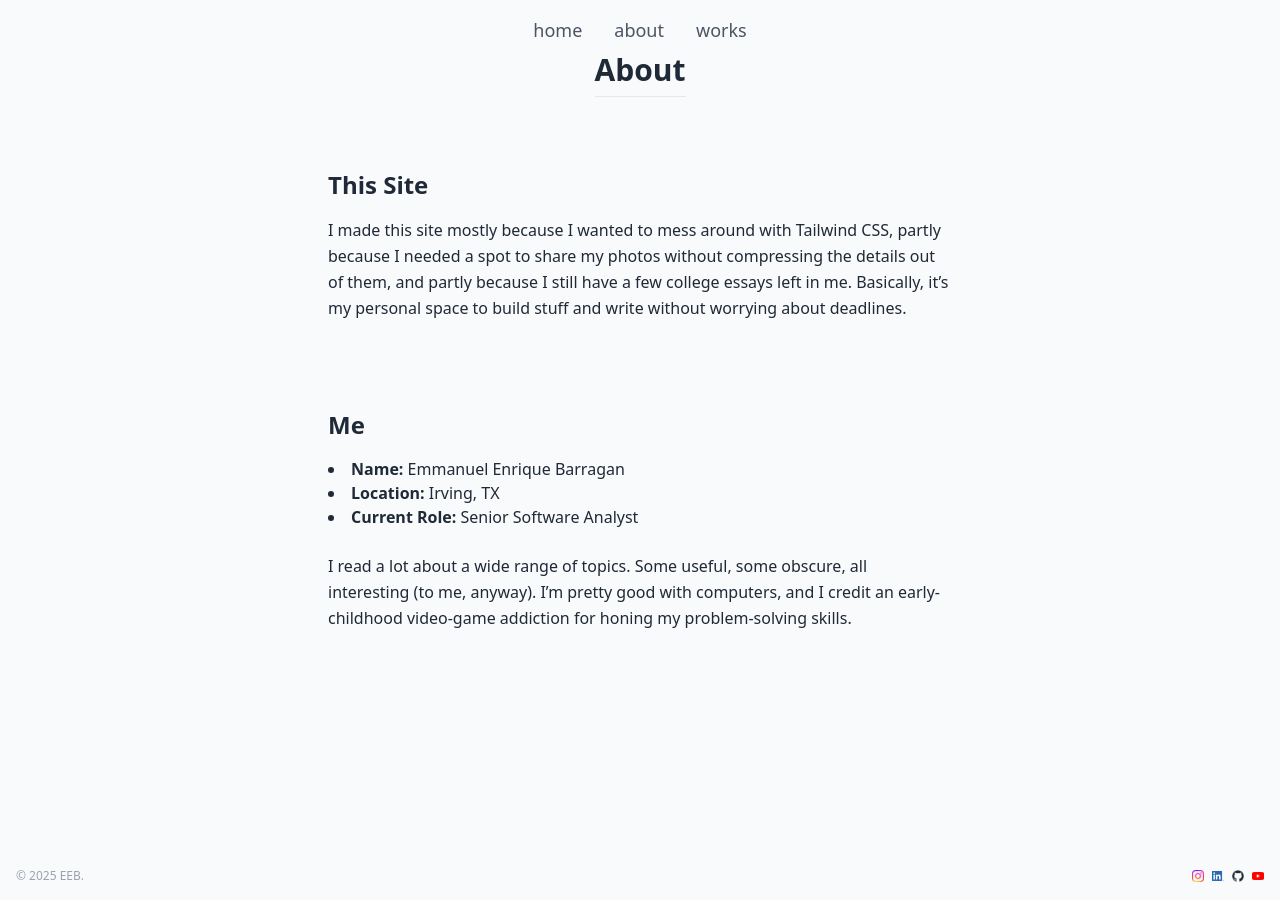
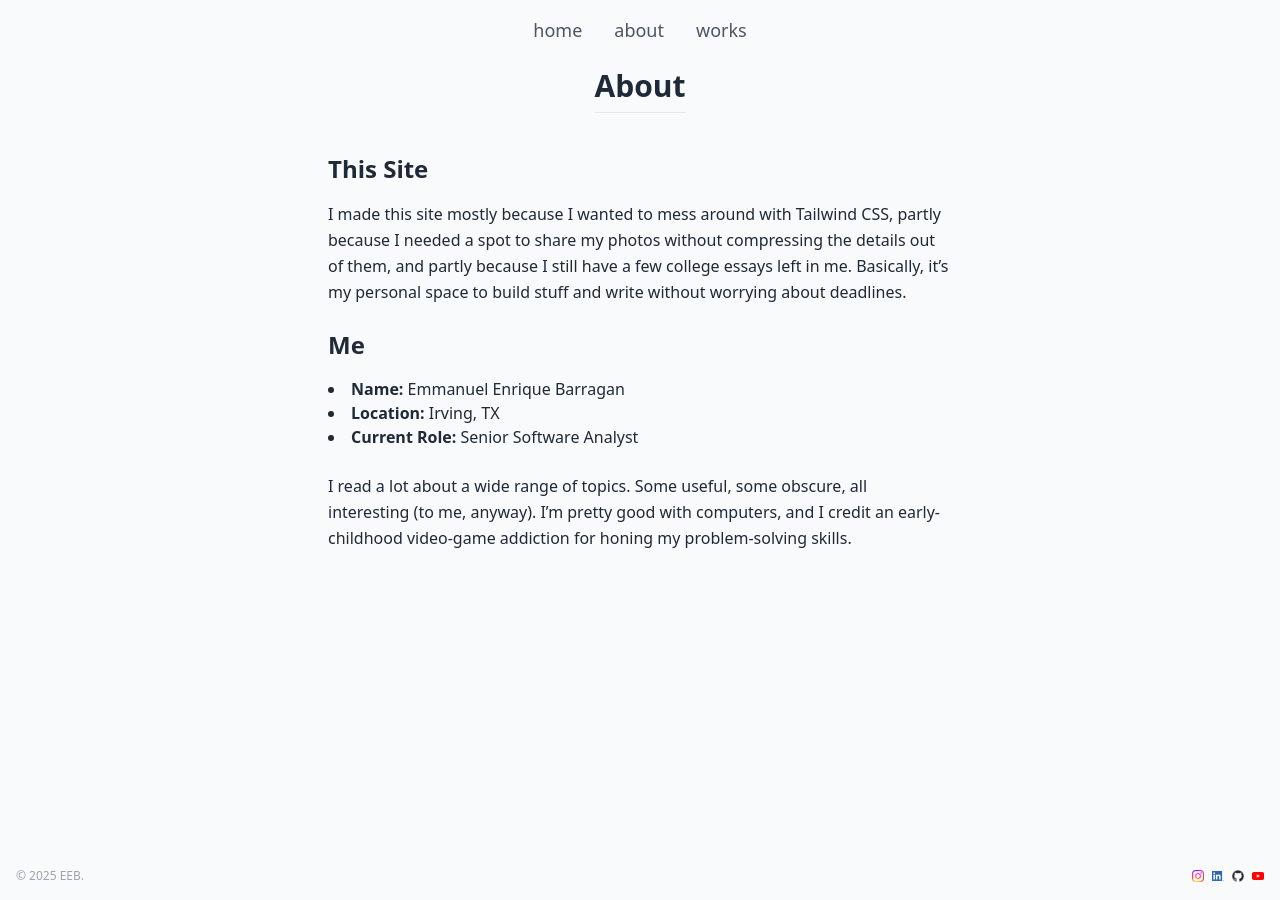
Before and after one commit to enriquebarragan/enriquebarragan.github.io, a Jekyll site: the page built from pages/about/index.md, in a window 1280 px wide. Built offline with Jekyll 4.4.1, drawn with Linux system fonts in a browser that asks for light colours; nearby versions of some CDN libraries.

Commit message:
Update index.md

```diff
--- a/pages/about/index.md
+++ b/pages/about/index.md
@@ -4,14 +4,14 @@
 permalink: /about/
 ---
 
-<div class="flex flex-col gap-6 mx-4">
+<div class="flex flex-col gap-6 mt-4 mx-4">
   <!-- Top-level heading -->
   <h1 class="max-w-2xl mx-auto text-3xl font-bold pb-2 border-b mb-4">
     About
   </h1>
 
   <!-- “This Site” section -->
-  <section class="max-w-2xl mx-auto px-6 py-8">
+  <section class="max-w-2xl mx-auto px-6">
     <h2 class="text-2xl font-semibold mb-4">
       This Site
     </h2>
@@ -24,7 +24,7 @@
   </section>
 
   <!-- “Me” section -->
-  <section class="max-w-2xl mx-auto px-6 py-8">
+  <section class="max-w-2xl mx-auto px-6">
     <h2 class="text-2xl font-semibold mb-4">
       Me
     </h2>
```
